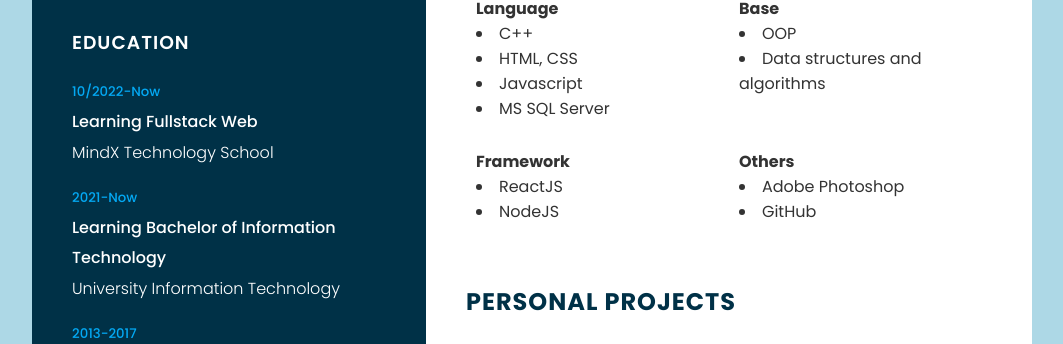
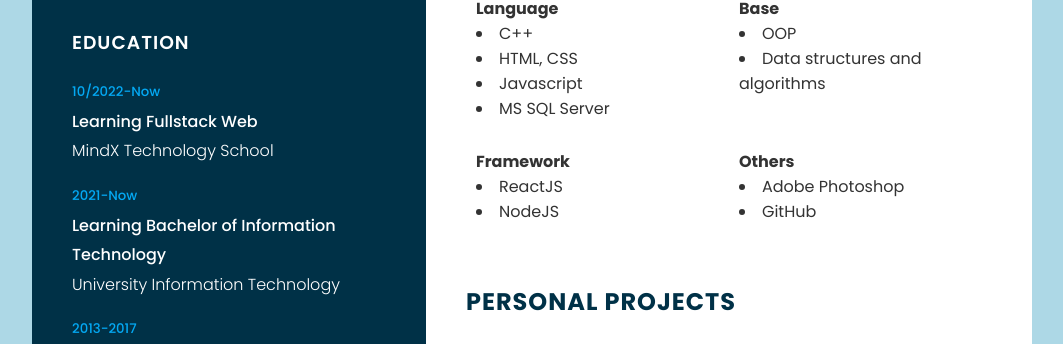
Before and after one commit to caotringuyen904/Curriculum, a plain HTML site: page index.html in a window 1280 px wide. Shown: the part 414-758 px from the top of the page, without its empty margins (108-1171 px from the left). Drawn offline with Linux system fonts and the light colour scheme.

Commit message:
23-02 lan2

```diff
--- a/style.css
+++ b/style.css
@@ -94,7 +94,7 @@ body{
     margin: 10px 0;
     cursor: pointer;
     line-height: 25px;
-    line-height: 1.89rem;
+    line-height: 1.85rem;
 
 
 }
```
